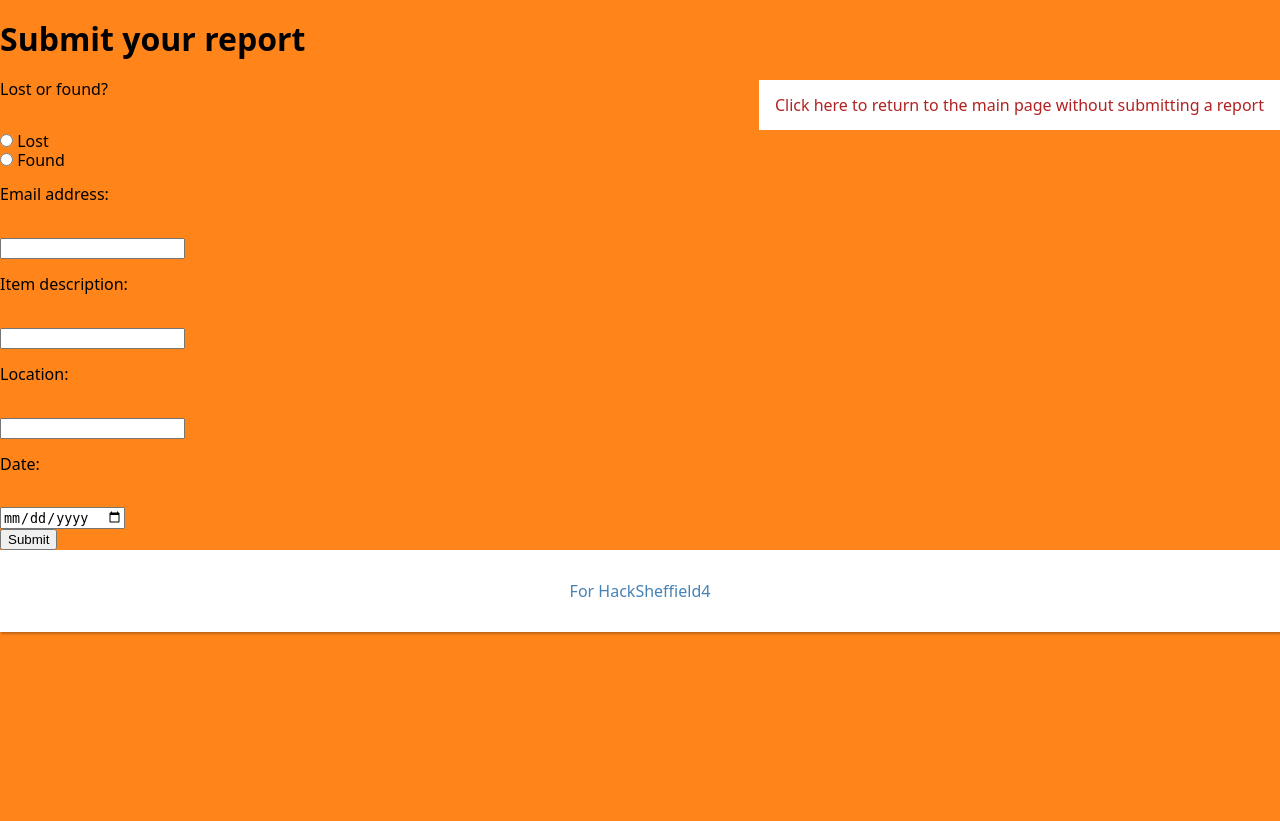
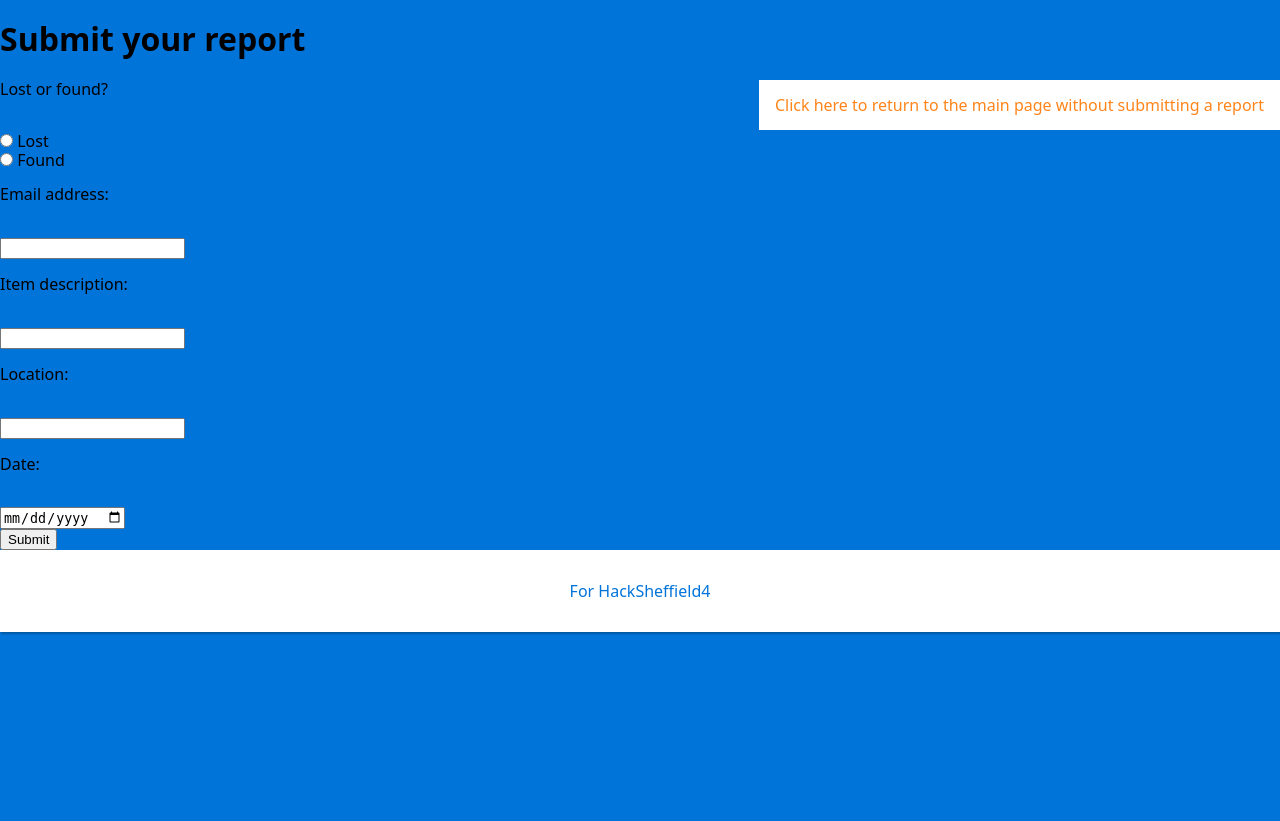
Before and after one commit to kacperlsky/2018-Sheffield-Hackathlon, a PHP site: page /InputPage.html in a window 1280 px wide. Run offline with PHP 8.4, Linux system fonts and the light colour scheme; some libraries are stand-ins or nearby versions.

Commit message:
Update css/ReuniteStyleSheet.css

```diff
--- a/css/ReuniteStyleSheet.css
+++ b/css/ReuniteStyleSheet.css
@@ -7,7 +7,7 @@ html {
 body {
 	height: 100%;
 	margin: 0;
-	background-color:#FF851B;
+	background-color: #0074D9;
 	font-family: "Noto Sans", "Segoe UI", "Myriad Pro", "Droid Sans", "Helvetica Neue", "Helvetica", "Arial", sans-serif;
 }
 
@@ -34,7 +34,7 @@ nav {
 
 nav a {
 	outline: none;
-	color: firebrick;	/* steelblue; */
+	color: #FF851B;	/* steelblue; */
 	text-decoration: none;
 }
 
@@ -71,7 +71,7 @@ dd {
 footer {
 	padding: 1em;
 	background-color: white;
-	color: steelblue;
+	color: #0074D9;
 	text-align: center;
 	box-shadow: 1px 2px 2px rgba(0, 0, 0, 0.25);
 }
```
